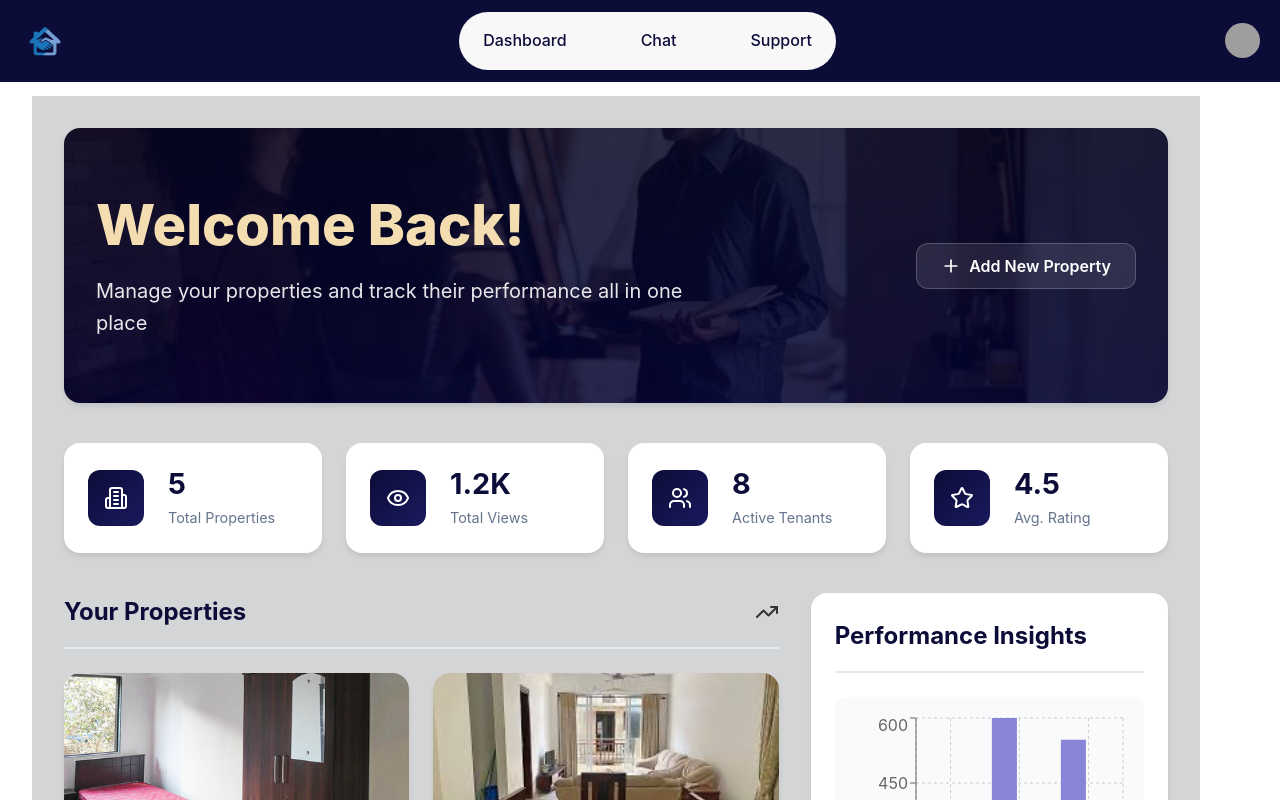
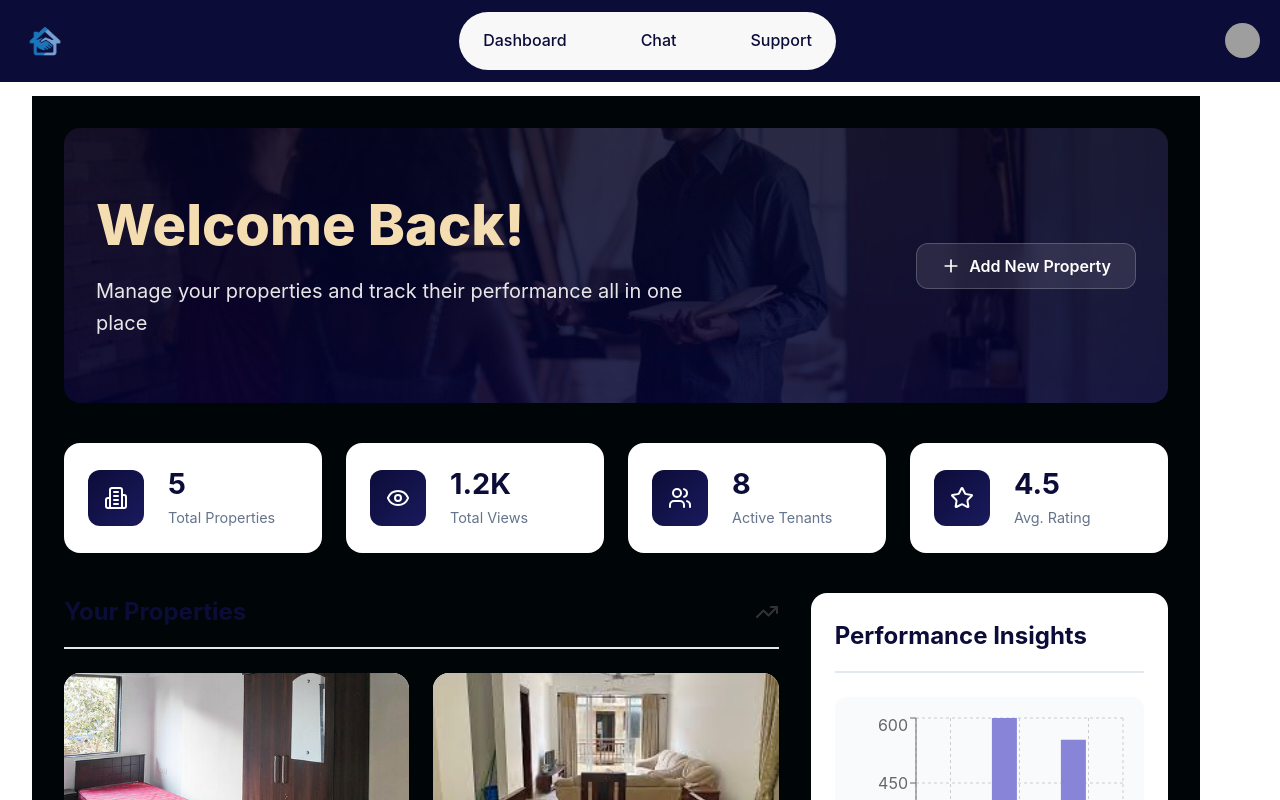
Before and after one commit to minindugimshan/BoardMate, a React (Vite) app: page / in a window 1280 px wide. Shown: the top 800 px of the page. Built offline with nearby package versions, Linux system fonts and the light colour scheme; grey boxes are pictures that could not be loaded.

Commit message:
Changed bg color

```diff
--- a/src/components/LandlordDashboard/LandlordDashboard.css
+++ b/src/components/LandlordDashboard/LandlordDashboard.css
@@ -1,6 +1,6 @@
 .dashboard-container {
     padding: 2rem;
-    background-color: #d3d5d6;
+    background-color: #000608;
     min-height: 100vh;
     width: 100%;
 }
```
